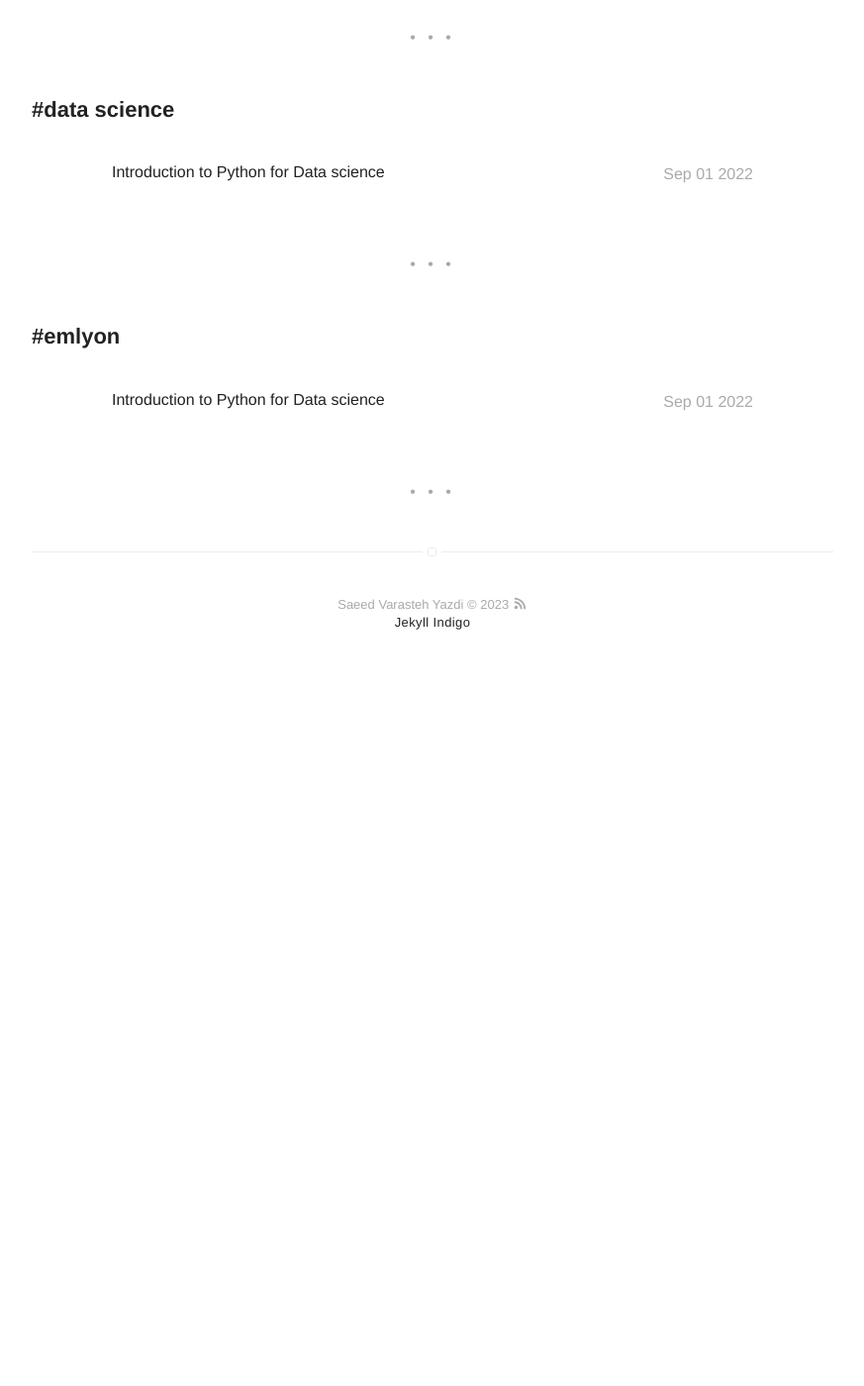
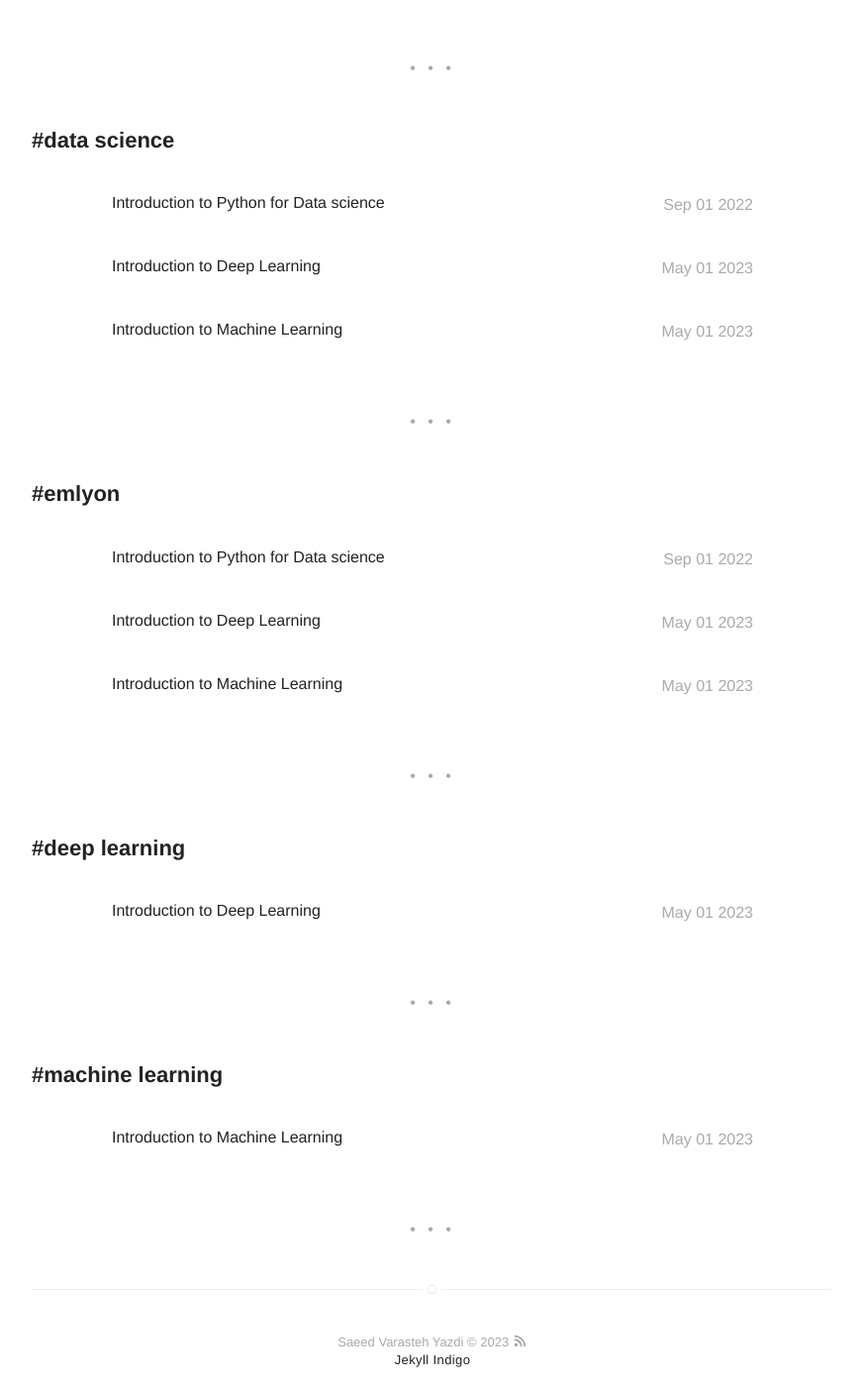
Before and after one commit to SaeedVarasteh/saeedvarasteh.github.io, a Jekyll site: the page built from tags.html, in a window 1280 px wide and 1400 px high, scrolled down 1500 px. Shown: the whole window at 99% size, without its empty margins (203-1076 px from the left). Built offline with Jekyll 4.4.1, drawn with Linux system fonts in a browser that asks for light colours; a script that is not in the unit is left out; before the commit the page ends 2200 px from its top, so only the background shows below that; some of the changed text lies outside the part shown.

Commit message:
initial commit

```diff
--- /dev/null
+++ b/_posts/2023-05-01-dl.md
@@ -0,0 +1,177 @@
+---
+title: Introduction to Deep Learning
+layout: post
+date: 2023-05-01
+description: Deep Learning course materials
+tag:
+- deep learning
+- data science
+- emlyon
+image: /assets/images/blogposts/dl.png
+headerImage: true
+lectures: true
+hidden: true
+category: lecture
+author: saeed
+externalLink: false
+---
+
+## Intro
+
+This course provides a beginner's introduction to Artificial Neural Networks (ANN) and Deep Neural Networks (DNN) and their applications to various AI tasks, including image classification, speech recognition, and natural language processing. By the end of the course, students are expected to have a significant familiarity with the subject and be able to apply deep learning to a variety of tasks.
+
+Students will be introduced to the basic concepts and terminology associated with deep neural networks. We will start with the basics of learning in artificial neural networks and their optimizations, and we will cover the most commonly used DNN architectures such as Feed Forward Neural Networks, Convolutional Neural Networks and Recurrent Neural Networks.
+
+We will use the Jupyter Notebook environment for coding and build our models using the PyTorch library.
+
+---
+
+## Syllabus
+
+This is the planed schedule for the whole course, but of course changes are possible due to unforeseen reasons.
+<br/>
+<span class="evidence">The mapping between lectures and course sessions is not one to one. Meaning that we might work on several lectures in one course session or working on one lecture for several sessions.</span>
+
+<table width="100%" class="styled-table">
+    <thead>
+        <tr>
+            <th style="text-align: center; width:80px;">Lecture #</th>
+            <th style="text-align: left;">Title</th>
+            <th style="text-align: left;">Lecture Topics</th>
+            <th style="text-align: left;">Recitations</th>
+            <th style="text-align: center;">Externals</th>
+        </tr>
+    </thead>
+    <tbody>
+         <tr class="active-row">
+            <td style="text-align: center;">1</td>
+            <td style="text-align: left;">Introduction</td>
+            <td style="text-align: left;">
+            About this course <br/>
+            Artificial neural network: a history <br/>
+            The perceptron <br/>
+            Multi-layer perceptrons
+            </td>
+            <td style="text-align: left;">
+            What is PyTorch? <br/>
+            Who uses PyTorch? <br/>
+            Why use PyTorch? <br/>
+            PyTorch fundamentals
+            </td>
+            <td style="text-align: center;"></td>
+        </tr>
+        <tr>
+            <td style="text-align: center;">2</td>
+            <td style="text-align: left;">Feed Forward Neural Networks</td>
+            <td style="text-align: left;">
+            Model representation <br/>
+            Loss functions <br/>
+            Optimization and Backpropagation <br/>
+            Stochastic gradient descent
+            </td>
+            <td style="text-align: left;">
+            PyTorch workflow basics <br/>
+            Computational graphs <br/>
+            Automatic differentiation <br/>
+            Building your first model
+            </td>
+            <td style="text-align: center;"></td>
+        </tr>
+        <tr>
+            <td style="text-align: center;">3</td>
+            <td style="text-align: left;">Training the Model I</td>
+            <td style="text-align: left;">
+            Data preparation <br/>
+            Bias-Variance trade-off
+            </td>
+            <td style="text-align: left;">
+            Model training in PyTorch <br/>
+            Pytorch regression <br/>
+            </td>
+            <td style="text-align: center;">
+            Homework 01 <br/>
+            House Price Prediction
+            </td>
+        </tr>
+        <tr>
+            <td style="text-align: center;">4</td>
+            <td style="text-align: left;">Training the Model II</td>
+            <td style="text-align: left;">
+            Hyperparameters <br/>
+            Regularizations
+            </td>
+            <td style="text-align: left;">
+            PyTorch binary classification <br/>
+            PyTorch multi-class classification <br/>
+            Sigmoid and Softmax
+            </td>
+            <td style="text-align: center;"></td>
+        </tr>
+        <tr>
+            <td style="text-align: center;">5</td>
+            <td style="text-align: left;">Convolutional Neural Networks</td>
+            <td style="text-align: left;">
+            Computer vision basics <nr/>
+            Convolutions <br/>
+            Convolutional layers <br/>
+            Pooling layers
+            </td>
+            <td style="text-align: left;">
+            PyTorch for computer vision <br/>
+            PyTorch image classification
+            </td>
+            <td style="text-align: center;">
+            Homework 02 <br/>
+            FashionMNIST Classification
+            </td>
+        </tr>
+        <tr>
+            <td style="text-align: center;">6</td>
+            <td style="text-align: left;"> Transfer Learning </td>
+            <td style="text-align: left;">
+            Motivation <br/>
+            What is transfer learning? <br/>
+            Popular architectures
+            </td>
+            <td style="text-align: left;">
+            PyTorch transfer learning <br/>
+            Fine tuning a pretrained models <br/>
+            Robust image classification
+            </td>
+            <td style="text-align: center;">
+            Homework 03 <br/>
+            Activity Recognition
+            </td>
+        </tr>
+        <tr>
+            <td style="text-align: center;">7</td>
+            <td style="text-align: left;"></td>
+            <td style="text-align: left;">
+            In-class project
+            </td>
+            <td style="text-align: left;">
+            In-class project
+            </td>
+            <td style="text-align: center;"></td>
+        </tr>
+        <tr>
+            <td style="text-align: center;">8</td>
+            <td style="text-align: left;">Recurrent Neural Networks</td>
+            <td style="text-align: left;">
+            Recurrent neurons <br/>
+            Recurrent layers <br/>
+            Long term dependencies <br/>
+            Natural language processing basics
+            </td>
+            <td style="text-align: left;">
+            PyTorch for natural language processing <br/>
+            Embedding layers <br/>
+            PyTorch text classification <br/>
+            </td>
+            <td style="text-align: center;">
+            Homework 04 <br/>
+            Sentiment Analysis
+            </td>
+        </tr>
+    </tbody>
+</table>
--- /dev/null
+++ b/_posts/2023-05-01-ml.md
@@ -0,0 +1,152 @@
+---
+title: Introduction to Machine Learning
+layout: post
+date: 2023-05-01
+description: Machine Learning course materials
+tag:
+- machine learning
+- data science
+- emlyon
+image: /assets/images/blogposts/ml.png
+headerImage: true
+lectures: true
+hidden: true
+category: lecture
+author: saeed
+externalLink: false
+---
+
+## Intro
+
+This course will provide a fundamental understanding of machine learning principles and models including supervised learning, linear regression, logistic regression, unsupervised learning, k-means, decision trees and support vector machines as well as the demonstration of how these models can solve complex problems in a variety of industries, from medical diagnostics to image recognition to finance applications.
+
+We will use the Jupyter Notebook environment for coding and build our models using the scikit-learn library.
+
+---
+
+## Syllabus
+
+The course is organized in a lecture-recitation format. This is the planed schedule for the whole course, but of course changes are possible due to unforeseen reasons.
+<br/>
+<span class="evidence">The mapping between lectures and course sessions is not one to one. Meaning that we might work on several lectures in one course session or working on one lecture for several sessions.</span>
+
+<table width="100%" class="styled-table">
+    <thead>
+        <tr>
+            <th style="text-align: center; width:80px;">Lecture #</th>
+            <th style="text-align: left;">Title</th>
+            <th style="text-align: left;">Lecture Topics</th>
+            <th style="text-align: left;">Recitations</th>
+            <th style="text-align: center;">Externals</th>
+        </tr>
+    </thead>
+    <tbody>
+         <tr class="active-row">
+            <td style="text-align: center;">1</td>
+            <td style="text-align: left;">Introduction to Artificial Intelligence</td>
+            <td style="text-align: left;">
+            AI in business
+            </td>
+            <td style="text-align: left;">
+            Python programming language
+            </td>
+            <td style="text-align: center;"></td>
+        </tr>
+        <tr>
+            <td style="text-align: center;">2</td>
+            <td style="text-align: left;">Introduction to Machine Learning</td>
+            <td style="text-align: left;">
+            What is machine learning? <br/>
+            Machine learning algorithms <br/>
+            Supervised learning <br/>
+            Unsupervised Learning <br/>
+            Reinforcement Learning
+            </td>
+            <td style="text-align: left;">
+            Pandas Library
+            </td>
+            <td style="text-align: center;"></td>
+        </tr>
+        <tr>
+            <td style="text-align: center;">3</td>
+            <td style="text-align: left;">Supervised learning: Regression</td>
+            <td style="text-align: left;">
+            Model representation and cost function <br/>
+            Linear regression <br/>
+            Gradient descent
+            </td>
+            <td style="text-align: left;">
+            Regression hands-on practice
+            </td>
+            <td style="text-align: center;"></td>
+        </tr>
+        <tr>
+            <td style="text-align: center;">4</td>
+            <td style="text-align: left;">Supervised learning: Classification</td>
+            <td style="text-align: left;">
+            Binary classification <br/>
+            Multi-class classification <br/>
+            Logistic regression <br/>
+            K nearest neighbours (KNN) <br/>
+            Support vector machines (SVM) <br/>
+            Decision trees <br/>
+            Ensemble methods and random forest
+            </td>
+            <td style="text-align: left;">
+            Classification hands-on practice
+            </td>
+            <td style="text-align: center;"></td>
+        </tr>
+        <tr>
+            <td style="text-align: center;">5</td>
+            <td style="text-align: left;">Overfitting</td>
+            <td style="text-align: left;">
+            Bias-variance trade-off <br/>
+            Cross validation <br/>
+            Regularization
+            </td>
+            <td style="text-align: left;">
+            Overfitting in decision trees
+            </td>
+            <td style="text-align: center;"></td>
+        </tr>
+        <tr>
+            <td style="text-align: center;">6</td>
+            <td style="text-align: left;">Model Evaluation | Model Selection</td>
+            <td style="text-align: left;">
+            Evaluation metrics (case of regression) <br/>
+            Evaluation metrics (case of classification) <br/>
+            Unbalanced datasets
+            </td>
+            <td style="text-align: left;">
+            Model evaluations
+            </td>
+            <td style="text-align: center;"></td>
+        </tr>
+        <tr>
+            <td style="text-align: center;">7</td>
+            <td style="text-align: left;">Unsupervised Learning</td>
+            <td style="text-align: left;">
+            K-means clustering <br/>
+            Hierarchical clustering <br/>
+            DBSCAN clustering <br/>
+            Find optimal number of clusters
+            </td>
+            <td style="text-align: left;">
+            Clustering practice
+            </td>
+            <td style="text-align: center;"></td>
+        </tr>
+        <tr>
+            <td style="text-align: center;">8</td>
+            <td style="text-align: left;">Data Exploration</td>
+            <td style="text-align: left;">
+            Data visualization in Python
+            </td>
+            <td style="text-align: left;">
+            Final project
+            </td>
+            <td style="text-align: center;"></td>
+        </tr>
+    </tbody>
+</table>
```
Also changed, not shown: about.md (+1 -1 lines), assets/images/blogposts/dl.png (added), assets/images/blogposts/ml.png (added), 3 other files.
